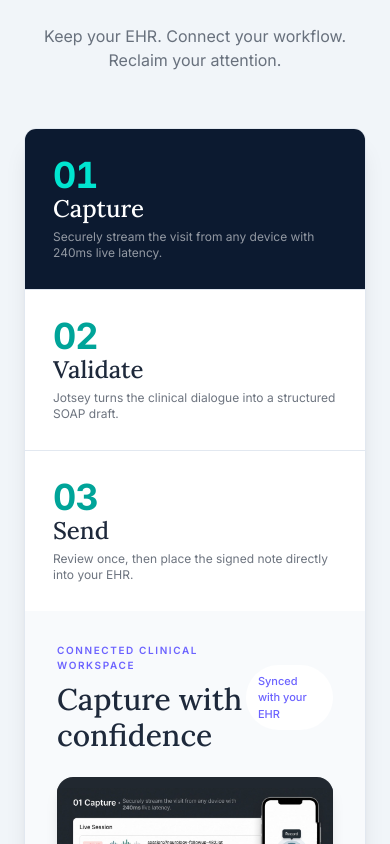
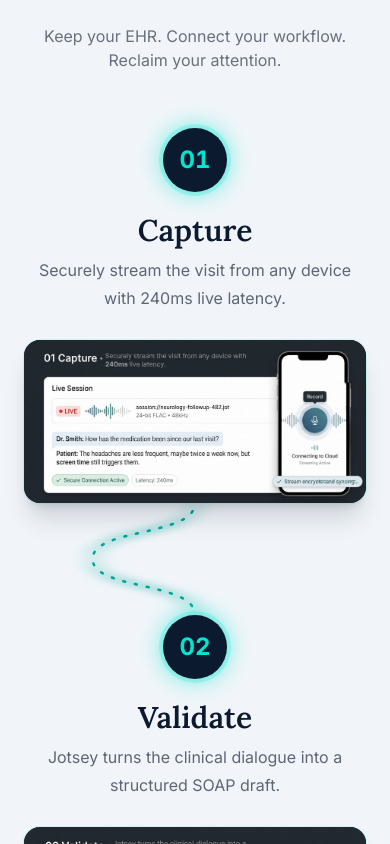
Before and after one commit to sumqdevelopers/Jotsey-landing-page, a React (Vite) app: page / in a window 390 px wide. Shown: the part 1580-2424 px from the top of the page. Built offline with nearby package versions, Linux system fonts and the light colour scheme; the HTML template or start-up script is replaced by a standard one.

Commit message:
Turn How it works into a scroll story with glowing connectors on smaller screens

```diff
--- /dev/null
+++ b/src/hooks/useInView.ts
@@ -0,0 +1,30 @@
+import { useEffect, useRef, useState } from "react"
+
+/**
+ * True once the element has scrolled into view (and stays true).
+ * Starts true for reduced-motion users so nothing waits on an animation.
+ */
+export function useInView<T extends Element>(rootMargin = "0px 0px -15% 0px") {
+  const ref = useRef<T>(null)
+  const [inView, setInView] = useState(
+    () => typeof window !== "undefined" && window.matchMedia("(prefers-reduced-motion: reduce)").matches,
+  )
+
+  useEffect(() => {
+    const element = ref.current
+    if (!element || inView) return
+    const observer = new IntersectionObserver(
+      ([entry]) => {
+        if (entry.isIntersecting) {
+          setInView(true)
+          observer.disconnect()
+        }
+      },
+      { rootMargin },
+    )
+    observer.observe(element)
+    return () => observer.disconnect()
+  }, [inView, rootMargin])
+
+  return { ref, inView }
+}
--- a/src/index.css
+++ b/src/index.css
@@ -153,13 +153,25 @@
   }
 }
 
+/* Dashes travelling along the How it works story connectors. */
+.dash-flow {
+  animation: dash-flow 1.4s linear infinite;
+}
+
+@keyframes dash-flow {
+  to {
+    stroke-dashoffset: -24;
+  }
+}
+
 @media (prefers-reduced-motion: reduce) {
   html {
     scroll-behavior: auto;
   }
 
   .wave-bar,
-  .text-gradient-wave {
+  .text-gradient-wave,
+  .dash-flow {
     animation: none;
   }
 }
--- a/src/sections/how-it-works/HowItWorks.tsx
+++ b/src/sections/how-it-works/HowItWorks.tsx
@@ -4,6 +4,7 @@
 import { workflowSteps } from "@/data/workflow"
 import { STEP_DURATION_S, STEP_EASING_CSS, useScrollSteps } from "@/hooks/useScrollSteps"
 import StepButton from "@/sections/how-it-works/StepButton"
+import StoryStep from "@/sections/how-it-works/StoryStep"
 import WorkspacePreview from "@/sections/how-it-works/WorkspacePreview"
 
 export default function HowItWorks() {
@@ -31,7 +32,19 @@
               title="From conversation to signed note in seconds."
               titleId="how-title"
             />
-            <div className="grid overflow-hidden rounded-xl border border-border-subtle bg-surface-raised shadow-xl lg:grid-cols-[32%_68%] pin:max-h-[600px] pin:min-h-0 pin:flex-1 pin:grid-rows-[minmax(0,1fr)]">
+            {/* Smaller screens: a scroll-through story, one step after another. */}
+            <ol className="pin:hidden">
+              {workflowSteps.map((step, index) => (
+                <StoryStep
+                  index={index}
+                  isLast={index === workflowSteps.length - 1}
+                  key={step.title}
+                  step={step}
+                />
+              ))}
+            </ol>
+            {/* Large screens: the pinned panel that steps through as you scroll. */}
+            <div className="hidden overflow-hidden rounded-xl border border-border-subtle bg-surface-raised shadow-xl pin:grid pin:max-h-[600px] pin:min-h-0 pin:flex-1 pin:grid-cols-[32%_68%] pin:grid-rows-[minmax(0,1fr)]">
               <div className="relative flex flex-col">
                 {/* One highlight that glides to the active tab, timed with the step scroll. */}
                 <div
--- /dev/null
+++ b/src/sections/how-it-works/StoryConnector.tsx
@@ -0,0 +1,44 @@
+import { cx } from "@/lib/cx"
+
+interface StoryConnectorProps {
+  /** Which way the curve bows, alternated per step so the path winds down the page. */
+  bend: "left" | "right"
+  visible: boolean
+}
+
+/** Glowing dashed S-curve that links one step of the story to the next. */
+export default function StoryConnector({ bend, visible }: StoryConnectorProps) {
+  const x = bend === "left" ? 18 : 82
+  const d = `M50 0 C50 30 ${x} 22 ${x} 50 C${x} 78 50 70 50 100`
+
+  return (
+    <svg
+      className={cx(
+        "mx-auto block h-28 w-full max-w-xs overflow-visible transition-opacity duration-700",
+        visible ? "opacity-100" : "opacity-0",
+      )}
+      viewBox="0 0 100 100"
+      preserveAspectRatio="none"
+      fill="none"
+      aria-hidden="true"
+    >
+      {/* soft glow underneath */}
+      <path
+        className="stroke-accent-teal/40 blur-[3px] dark:stroke-accent-cyan/50"
+        d={d}
+        strokeWidth="6"
+        strokeLinecap="round"
+        vectorEffect="non-scaling-stroke"
+      />
+      {/* the dashed line itself, flowing downward */}
+      <path
+        className="dash-flow stroke-accent-teal dark:stroke-accent-cyan"
+        d={d}
+        strokeWidth="2.5"
+        strokeLinecap="round"
+        strokeDasharray="2 10"
+        vectorEffect="non-scaling-stroke"
+      />
+    </svg>
+  )
+}
--- /dev/null
+++ b/src/sections/how-it-works/StoryStep.tsx
@@ -0,0 +1,40 @@
+import { useInView } from "@/hooks/useInView"
+import { cx } from "@/lib/cx"
+import StoryConnector from "@/sections/how-it-works/StoryConnector"
+import type { WorkflowStep } from "@/types/content"
+
+interface StoryStepProps {
+  step: WorkflowStep
+  index: number
+  isLast: boolean
+}
+
+export default function StoryStep({ step, index, isLast }: StoryStepProps) {
+  const { ref, inView } = useInView<HTMLLIElement>()
+
+  return (
+    <li className="flex flex-col items-center text-center" ref={ref}>
+      <div
+        className={cx(
+          "flex flex-col items-center transition-all duration-700 ease-out",
+          inView ? "translate-y-0 opacity-100" : "translate-y-8 opacity-0",
+        )}
+      >
+        {/* glowing step badge */}
+        <span className="relative grid size-16 place-items-center rounded-full bg-emphasis text-2xl font-bold tabular-nums text-accent-cyan shadow-[0_0_28px_-4px_var(--color-accent-cyan)] ring-4 ring-accent-cyan/20">
+          <span
+            className="absolute inset-0 animate-ping rounded-full ring-2 ring-accent-cyan/30 motion-reduce:hidden"
+            aria-hidden="true"
+          />
+          0{index + 1}
+        </span>
+        <h3 className="font-display mt-5 text-3xl font-semibold text-ink">{step.title}</h3>
+        <p className="mt-2 max-w-md text-base leading-7 text-brand-slate/70">{step.description}</p>
+        <figure className="mt-7 w-full max-w-2xl overflow-hidden rounded-2xl bg-media-dark shadow-xl shadow-brand-navy/15 ring-1 ring-accent-cyan/15">
+          <img className="block h-auto w-full" src={step.image} alt={step.imageAlt} loading="lazy" />
+        </figure>
+      </div>
+      {!isLast && <StoryConnector bend={index % 2 === 0 ? "left" : "right"} visible={inView} />}
+    </li>
+  )
+}
```
